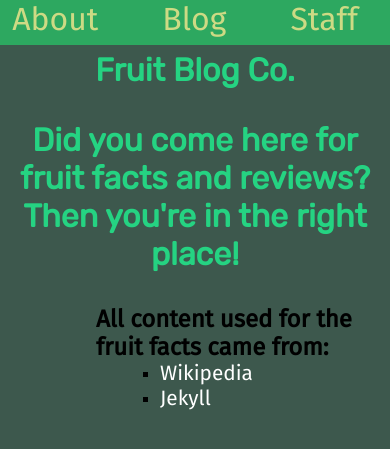
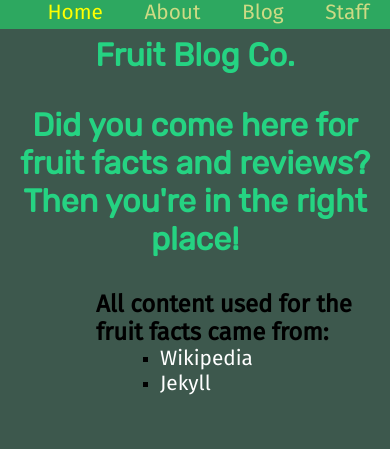
Before and after one commit to Gander-Alexander/jekyll-assignment, a Jekyll site: the page built from index.html, in a window 390 px wide. Shown: the top 449 px of the page. Built offline with Jekyll 4.4.1, drawn with Linux system fonts in a browser that asks for light colours.

Commit message:
fixed the nav

```diff
--- a/_sass/nav.scss
+++ b/_sass/nav.scss
@@ -4,7 +4,6 @@
     height: 1.4em;
     background-color: rgb(45, 168, 96);
     font-size: 2em;
-
   }
 
 nav a {
@@ -19,3 +18,10 @@
     transform: scale(1.1);
     text-shadow: rgb(205, 218, 132) 5px 5px 10px;
   }
+
+
+  @media screen and (max-width: 600px) {
+    nav {
+      font-size: 1.3em;
+    }
+  }
```
Also changed, not shown: 3 other files.
